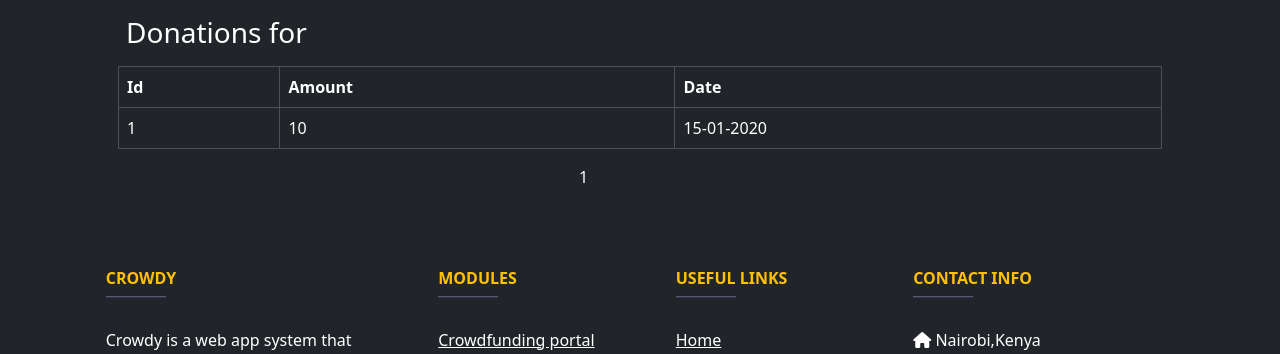
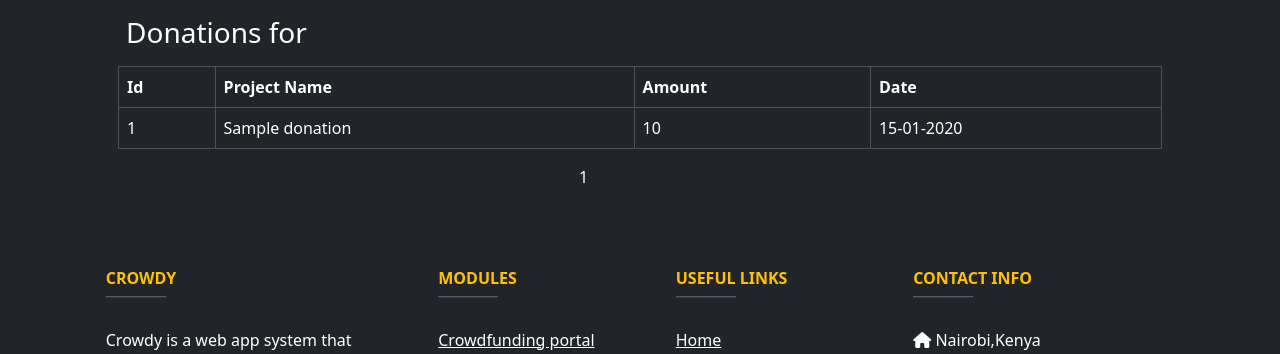
Before and after one commit to LARRYKIPKURUI/crowdy_project, a Django app: page /donations/ in a window 1280 px wide. Shown: the part 78-432 px from the top of the page. Run offline with Django 5.2, Linux system fonts and the light colour scheme; tables that the repository leaves empty hold one stand-in row (values such as "Sample post").

Commit message:
Debugged a bug in views

```diff
--- a/main_app/views.py
+++ b/main_app/views.py
@@ -1,4 +1,3 @@
-
 from django.contrib import messages
 from django.core.paginator import Paginator, EmptyPage
 from django.db.models import Q
@@ -52,14 +51,21 @@
     if request.method == "POST":
         form = DonationForm(request.POST)
         if form.is_valid():
-            amount = form.cleaned_data['amount']
-            donate = Donation(amount=amount, status=True, fundraiser=fundraiser)
-            donate.save()
+            donation = form.save(commit=False)
+            donation.amount = form.cleaned_data['amount']
+            donation.project_name = form.cleaned_data['project_name']
+            donation.status = True
+            donation.fundraiser = fundraiser
+            donation.save()
             messages.success(request, 'Your donation has been successfully saved ')
             return redirect('donations')
+        else:
+            # Handle invalid form, e.g., display error messages
+            messages.error(request, 'Please correct the errors in the form.')
+            return render(request, 'donation_form.html', {'form': form, 'fundraiser': fundraiser})
     else:
         form = DonationForm()
-    return render(request, 'donation_form.html', {"form": form, "fundraiser": fundraiser})
+    return render(request, 'donation_form.html', {'form': form, 'fundraiser': fundraiser})
 
 
 def donations(request):
@@ -77,7 +83,7 @@
 def delete_fundraiser(request, fundraiser_id):
     fundraiser = Fundraiser.objects.get(id=fundraiser_id)
     fundraiser.delete()
-    messages.info(request,f"Fundraiser  {fundraiser.first_name}  was  deleted!! ")
+    messages.info(request, f"Fundraiser  {fundraiser.first_name}  was  deleted!! ")
     return redirect('fundraisers')  # Redirects back to customers page and will load again
 
 
@@ -88,7 +94,7 @@
     return render(request, "details.html", {'fundraiser': fundraiser, 'donations': donations})
 
 
-def update_fundraiser(request,fundraiser_id):
+def update_fundraiser(request, fundraiser_id):
     fundraiser = get_object_or_404(Fundraiser, id=fundraiser_id)
     if request.method == "POST":
         form = FundraiserForm(request.POST, request.FILES, instance=fundraiser)
--- a/templates/donation_form.html
+++ b/templates/donation_form.html
@@ -13,7 +13,7 @@
                 <p>Email: {{ fundraiser.email }}</p>
                 <p>Joining Date:  {{ fundraiser.created_at | date:"d-m-Y" }}</p>
 
-                <form action="{% url 'add_donation' fundraiser_id=52 %}" method="post">
+                <form action="{% url 'add_donation' fundraiser_id=fundraiser.id %}" method="post">
                     {% csrf_token %}
                     <!-- Display any form errors -->
                     {% if form.errors %}
--- a/templates/donations.html
+++ b/templates/donations.html
@@ -12,6 +12,7 @@
             <thead>
                 <tr>
                     <th>Id</th>
+                    <th>Project Name</th>
                     <th>Amount</th>
                     <th>Date</th>
                 </tr>
@@ -20,6 +21,7 @@
                 {% for donation in data %}
                     <tr>
                         <td>{{ donation.id }}</td>
+                        <td>{{ donation.project_name }}</td>
                         <td>{{ donation.amount }}</td>
                         <td>{{ donation.created_at | date:"d-m-Y" }}</td>
                     </tr>
```
Also changed, not shown: main_app/app_forms.py (+17 -4 lines), main_app/migrations/0005_alter_donation_project_name.py (added).
